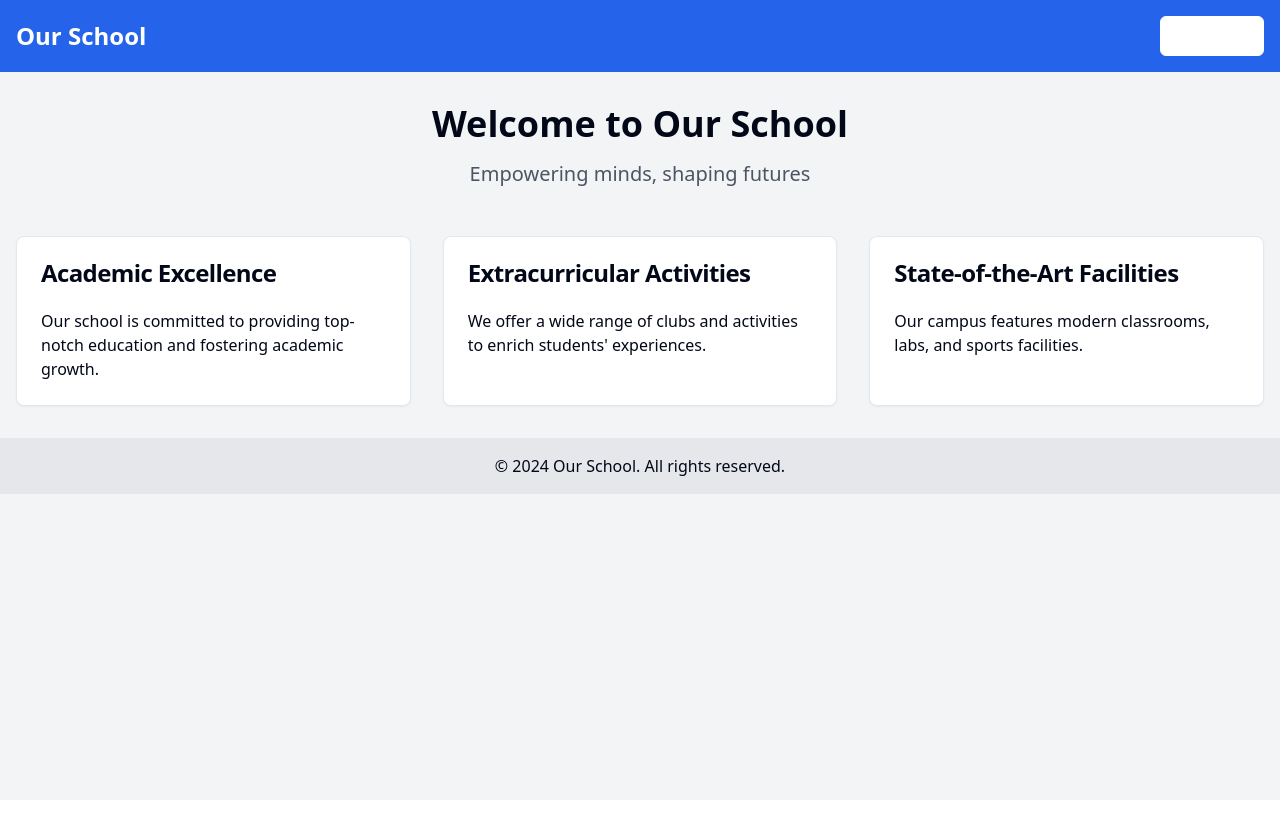
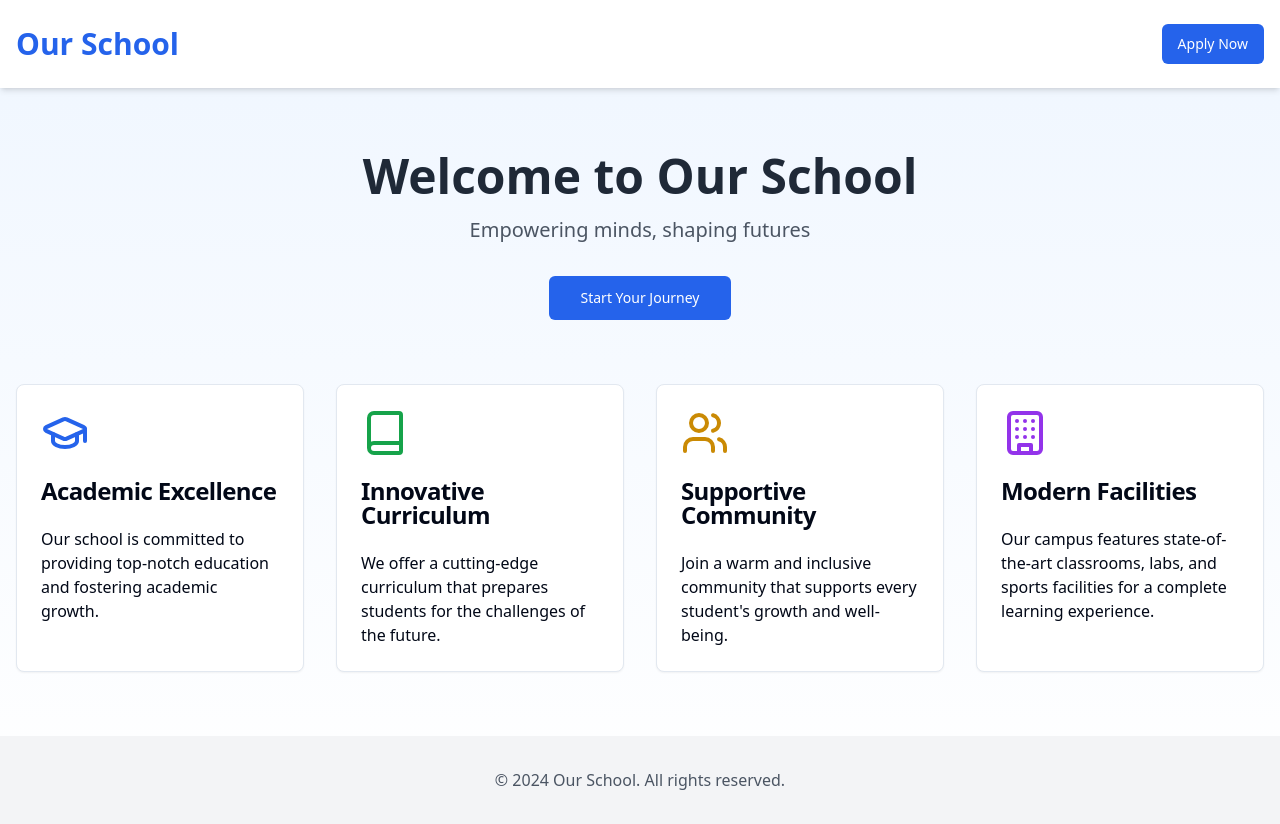
Before and after one commit to Gxnp/School_Demo, a React (Vite) app: page / in a window 1280 px wide. Before the commit the page ends 800 px from the top, so only its background shows below. Built offline with nearby package versions, Linux system fonts and the light colour scheme.

Commit message:
Improve design and user experience
Enhance the application's design to make it more attractive and user-friendly, aiming to align the aesthetics with a Next.js style.
[skip gpt_engineer]

```diff
--- a/src/pages/ApplyPage.jsx
+++ b/src/pages/ApplyPage.jsx
@@ -2,35 +2,43 @@ import React from 'react';
 import { Link } from 'react-router-dom';
 import { Button } from "@/components/ui/button";
 import { Card, CardContent, CardHeader, CardTitle } from "@/components/ui/card";
+import { BookOpen, GraduationCap } from 'lucide-react';
 
 const ApplyPage = () => {
   return (
-    <div className="min-h-screen bg-gray-100 py-12 px-4 sm:px-6 lg:px-8">
-      <div className="max-w-3xl mx-auto">
-        <h1 className="text-3xl font-bold text-center mb-8">Choose Your Application Type</h1>
+    <div className="min-h-screen bg-gradient-to-b from-blue-50 to-white py-16 px-4 sm:px-6 lg:px-8">
+      <div className="max-w-4xl mx-auto">
+        <h1 className="text-4xl font-bold text-center mb-12 text-gray-800">Choose Your Application Type</h1>
         <div className="grid md:grid-cols-2 gap-8">
-          <Card>
-            <CardHeader>
-              <CardTitle>Middle School Application</CardTitle>
+          <Card className="hover:shadow-lg transition-shadow duration-300">
+            <CardHeader className="text-center">
+              <BookOpen className="w-16 h-16 mx-auto text-blue-600 mb-4" />
+              <CardTitle className="text-2xl">Middle School Application</CardTitle>
             </CardHeader>
             <CardContent>
-              <p className="mb-4">For students entering grades 6-8. Our middle school program focuses on building a strong academic foundation and developing essential skills.</p>
-              <Button asChild className="w-full">
+              <p className="mb-6 text-gray-600">For students entering grades 6-8. Our middle school program focuses on building a strong academic foundation and developing essential skills.</p>
+              <Button asChild className="w-full bg-blue-600 hover:bg-blue-700">
                 <Link to="/apply/middle-school">Apply for Middle School</Link>
               </Button>
             </CardContent>
           </Card>
-          <Card>
-            <CardHeader>
-              <CardTitle>High School Application</CardTitle>
+          <Card className="hover:shadow-lg transition-shadow duration-300">
+            <CardHeader className="text-center">
+              <GraduationCap className="w-16 h-16 mx-auto text-green-600 mb-4" />
+              <CardTitle className="text-2xl">High School Application</CardTitle>
             </CardHeader>
             <CardContent>
-              <p className="mb-4">For students entering grades 9-12. Our high school program prepares students for college and beyond with rigorous academics and diverse extracurricular opportunities.</p>
-              <Button asChild className="w-full">
+              <p className="mb-6 text-gray-600">For students entering grades 9-12. Our high school program prepares students for college and beyond with rigorous academics and diverse extracurricular opportunities.</p>
+              <Button asChild className="w-full bg-green-600 hover:bg-green-700">
                 <Link to="/apply/high-school">Apply for High School</Link>
               </Button>
             </CardContent>
           </Card>
+        </div>
+        <div className="mt-12 text-center">
+          <Button asChild variant="outline" className="hover:bg-gray-100">
+            <Link to="/">Back to Home</Link>
+          </Button>
         </div>
       </div>
     </div>
--- a/src/pages/Index.jsx
+++ b/src/pages/Index.jsx
@@ -2,55 +2,75 @@ import React from 'react';
 import { Link } from 'react-router-dom';
 import { Button } from "@/components/ui/button";
 import { Card, CardContent, CardHeader, CardTitle } from "@/components/ui/card";
+import { GraduationCap, Book, Users, Building } from 'lucide-react';
 
 const Index = () => {
   return (
-    <div className="min-h-screen bg-gray-100">
-      <header className="bg-blue-600 text-white p-4 flex justify-between items-center">
-        <h1 className="text-2xl font-bold">Our School</h1>
-        <nav>
-          <Button asChild variant="outline" className="text-white border-white hover:bg-blue-700">
-            <Link to="/apply">Apply Now</Link>
-          </Button>
-        </nav>
+    <div className="min-h-screen bg-gradient-to-b from-blue-50 to-white">
+      <header className="bg-white shadow-md">
+        <div className="container mx-auto px-4 py-6 flex justify-between items-center">
+          <h1 className="text-3xl font-bold text-blue-600">Our School</h1>
+          <nav>
+            <Button asChild className="bg-blue-600 hover:bg-blue-700 text-white">
+              <Link to="/apply">Apply Now</Link>
+            </Button>
+          </nav>
+        </div>
       </header>
 
-      <main className="container mx-auto px-4 py-8">
-        <section className="mb-12 text-center">
-          <h2 className="text-4xl font-bold mb-4">Welcome to Our School</h2>
+      <main className="container mx-auto px-4 py-16">
+        <section className="mb-16 text-center">
+          <h2 className="text-5xl font-bold mb-4 text-gray-800">Welcome to Our School</h2>
           <p className="text-xl text-gray-600 mb-8">Empowering minds, shaping futures</p>
+          <Button asChild size="lg" className="bg-blue-600 hover:bg-blue-700 text-white">
+            <Link to="/apply">Start Your Journey</Link>
+          </Button>
         </section>
 
-        <div className="grid md:grid-cols-2 lg:grid-cols-3 gap-8">
-          <Card>
+        <div className="grid md:grid-cols-2 lg:grid-cols-4 gap-8">
+          <Card className="hover:shadow-lg transition-shadow duration-300">
             <CardHeader>
+              <GraduationCap className="w-12 h-12 text-blue-600 mb-4" />
               <CardTitle>Academic Excellence</CardTitle>
             </CardHeader>
             <CardContent>
               <p>Our school is committed to providing top-notch education and fostering academic growth.</p>
             </CardContent>
           </Card>
-          <Card>
+          <Card className="hover:shadow-lg transition-shadow duration-300">
             <CardHeader>
-              <CardTitle>Extracurricular Activities</CardTitle>
+              <Book className="w-12 h-12 text-green-600 mb-4" />
+              <CardTitle>Innovative Curriculum</CardTitle>
             </CardHeader>
             <CardContent>
-              <p>We offer a wide range of clubs and activities to enrich students' experiences.</p>
+              <p>We offer a cutting-edge curriculum that prepares students for the challenges of the future.</p>
             </CardContent>
           </Card>
-          <Card>
+          <Card className="hover:shadow-lg transition-shadow duration-300">
             <CardHeader>
-              <CardTitle>State-of-the-Art Facilities</CardTitle>
+              <Users className="w-12 h-12 text-yellow-600 mb-4" />
+              <CardTitle>Supportive Community</CardTitle>
             </CardHeader>
             <CardContent>
-              <p>Our campus features modern classrooms, labs, and sports facilities.</p>
+              <p>Join a warm and inclusive community that supports every student's growth and well-being.</p>
+            </CardContent>
+          </Card>
+          <Card className="hover:shadow-lg transition-shadow duration-300">
+            <CardHeader>
+              <Building className="w-12 h-12 text-purple-600 mb-4" />
+              <CardTitle>Modern Facilities</CardTitle>
+            </CardHeader>
+            <CardContent>
+              <p>Our campus features state-of-the-art classrooms, labs, and sports facilities for a complete learning experience.</p>
             </CardContent>
           </Card>
         </div>
       </main>
 
-      <footer className="bg-gray-200 p-4 text-center">
-        <p>&copy; 2024 Our School. All rights reserved.</p>
+      <footer className="bg-gray-100 py-8">
+        <div className="container mx-auto px-4 text-center text-gray-600">
+          <p>&copy; 2024 Our School. All rights reserved.</p>
+        </div>
       </footer>
     </div>
   );
```
Also changed, not shown: src/components/ApplicationForm.jsx (+41 -23 lines).
